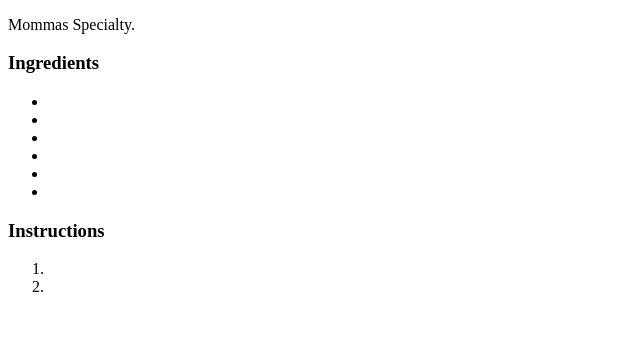
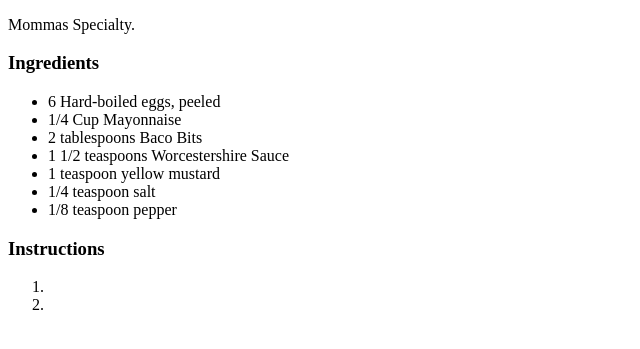
Before and after one commit to rememberthehuman/odin-recipes, a plain HTML site: page recipes/deviledeggs.html in a window 1280 px wide. Shown: the part 105-454 px from the top of the page, without its empty margins (0-640 px from the left). Drawn offline with Linux system fonts and the light colour scheme.

Commit message:
edited deviledeggs.html

```diff
--- a/recipes/deviledeggs.html
+++ b/recipes/deviledeggs.html
@@ -14,12 +14,13 @@
 
         <h3>Ingredients</h3>
         <ul>
-            <li></li>
-            <li></li>
-            <li></li>
-            <li></li>
-            <li></li>
-            <li></li>
+            <li>6 Hard-boiled eggs, peeled</li>
+            <li>1/4 Cup Mayonnaise</li>
+            <li>2 tablespoons Baco Bits</li>
+            <li>1 1/2 teaspoons Worcestershire Sauce</li>
+            <li>1 teaspoon yellow mustard</li>
+            <li>1/4 teaspoon salt</li>
+            <li>1/8 teaspoon pepper</li>
         </ul>
 
         <h3>Instructions</h3>
```
